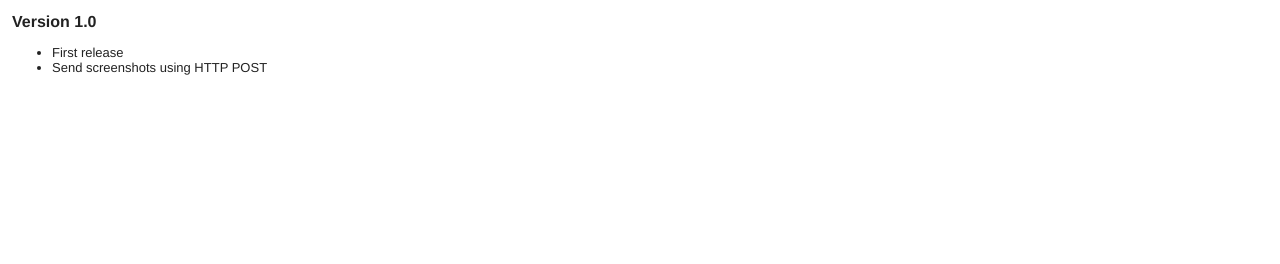
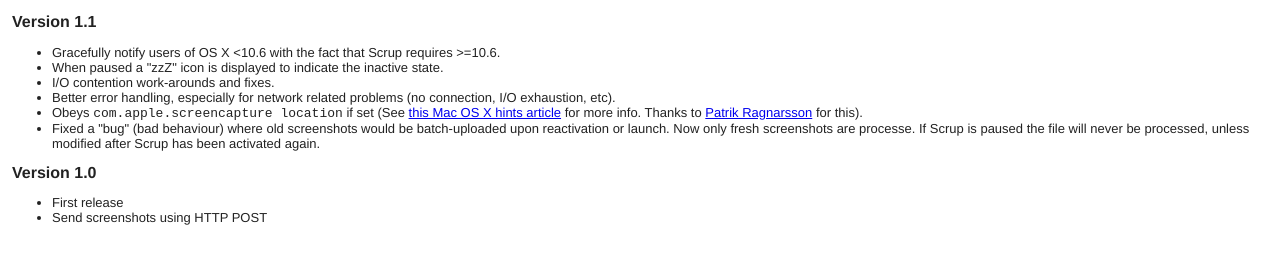
Before and after one commit to rsms/scrup, a plain HTML site: page admin/release-notes.html in a window 1280 px wide. Drawn offline with Linux system fonts and the light colour scheme.

Commit message:
Release 1.1

```diff
--- a/admin/release-notes.html
+++ b/admin/release-notes.html
@@ -11,6 +11,25 @@
 		</style>
 	</head>
 	<body>
+		<section id="version-1.1">
+			<h2>Version 1.1</h2>
+			<ul>
+				<li>Gracefully notify users of OS X &lt;10.6 with the fact that Scrup requires &gt;=10.6.</li>
+				<li>When paused a "zzZ" icon is displayed to indicate the inactive state.</li>
+				<li>I/O contention work-arounds and fixes.</li>
+				<li>Better error handling, especially for network related problems
+					(no connection, I/O exhaustion, etc).</li>
+				<li>Obeys <tt>com.apple.screencapture location</tt> if set (See
+					<a href="http://www.macosxhints.com/article.php?story=20050824073301844"
+					target="_blank">this Mac OS X hints article</a> for more info.
+					Thanks to <a href="http://micro.dentarg.net/">Patrik Ragnarsson</a>
+					for this).</li>
+				<li>Fixed a "bug" (bad behaviour) where old screenshots would be batch-uploaded
+					upon reactivation or launch. Now only fresh screenshots are processe.
+					If Scrup is paused the file will never be processed, unless modified after
+					Scrup has been activated again.</li>
+			</ul>
+		</section>
 		<section id="version-1.0">
 			<h2>Version 1.0</h2>
 			<ul>
```
Also changed, not shown: admin/appcast.xml (+12 -0 lines), 1 other file.
